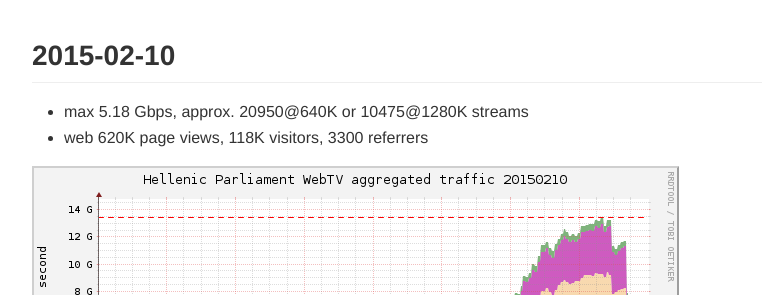
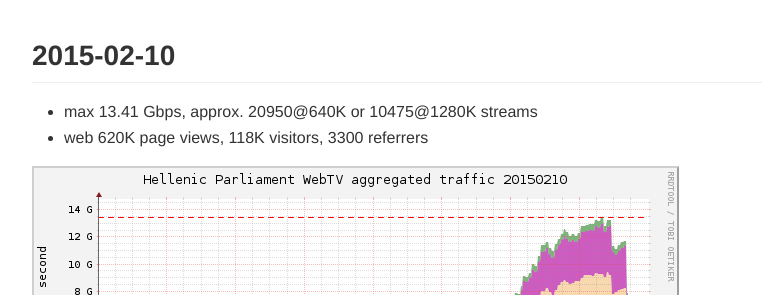
Before and after one commit to zmousm/parltv-bursts, a Jekyll site: the page built from index.md, in a window 1280 px wide and 900 px high, scrolled down 38786 px. Shown: the part 157-452 px from the top of the window, without its empty margins (213-975 px from the left). Built offline with Jekyll 4.4.1, drawn with Linux system fonts in a browser that asks for light colours; Markdown is read by kramdown in place of the engine named in the settings.

Commit message:
Correct max traffic for 2015-02-10

```diff
--- a/index.md
+++ b/index.md
@@ -244,7 +244,7 @@
 ![20150209_graphite_totalhttp](graphs/parltv_20150209_g-aggr-traffic.png)
 
 ## 2015-02-10
-* max 5.18 Gbps, approx. 20950@640K or 10475@1280K streams
+* max 13.41 Gbps, approx. 20950@640K or 10475@1280K streams
 * web 620K page views, 118K visitors, 3300 referrers
 
 ![20150210_snmp](graphs/parltv_20150210_snmp.png)
```
